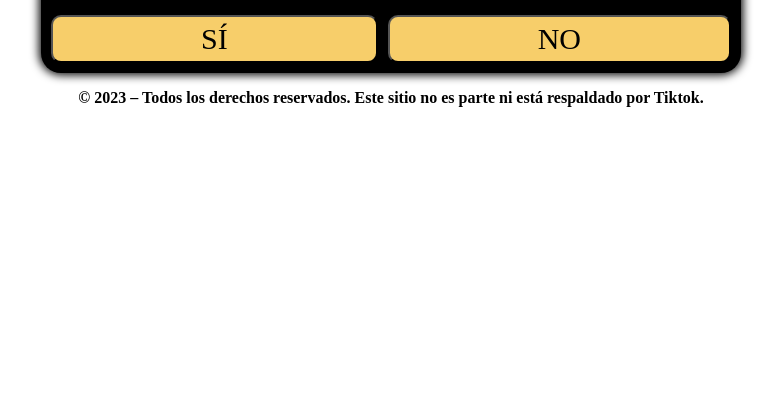
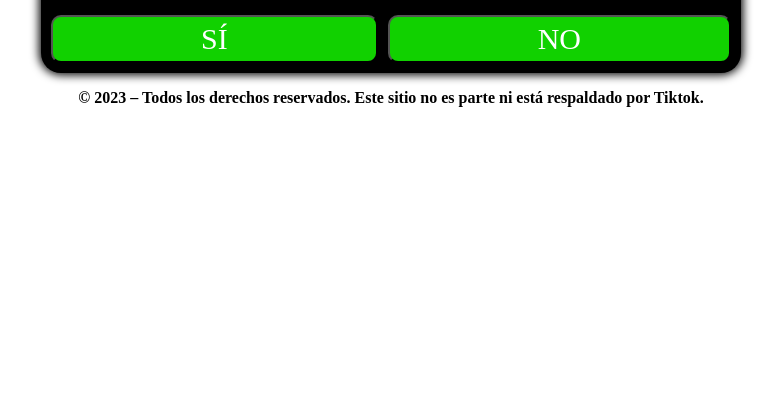
Before and after one commit to willianjpa/setedays.shop, a plain HTML site: page index.html in a window 1280 px wide. Shown: the part 395-800 px from the top of the page, without its empty margins (249-1030 px from the left). Drawn offline with Linux system fonts and the light colour scheme; a web font is replaced by a local one.

Commit message:
Update index.html

```diff
--- a/index.html
+++ b/index.html
@@ -73,10 +73,10 @@
       border-radius: 10px;
       padding: 5px 10px;
       font-size: 30px;
-      background-color: #f7ce6a;
+      background-color: #11D100;
       outline: none;
       text-decoration: none;
-      color: black;
+      color: white;
     }
     .black h1 {
       color: yellow;
```
